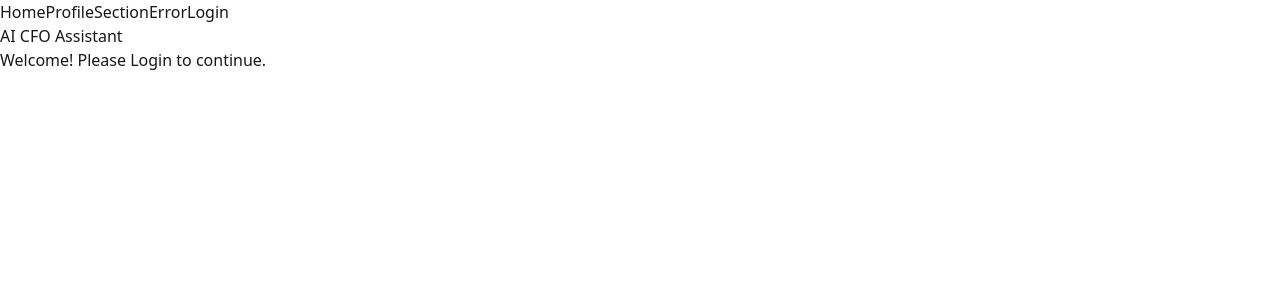
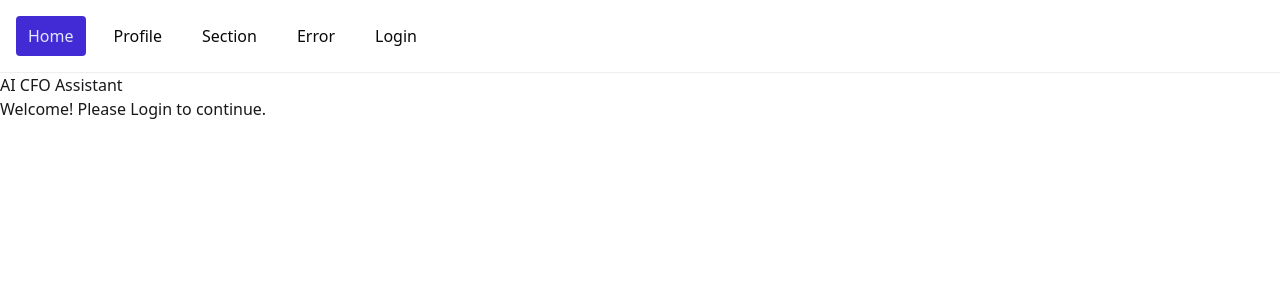
Before and after one commit to BryanTheLai/StackRAG-Frontend, a React (Vite) app: page / in a window 1280 px wide. Shown: the top 300 px of the page. Built offline with nearby package versions, Linux system fonts and the light colour scheme; no server answers.

Commit message:
Update Layout.tsx

```diff
--- a/src/components/Layout.tsx
+++ b/src/components/Layout.tsx
@@ -1,5 +1,5 @@
-import { useState, type ReactNode } from "react";
-import { Link } from "wouter";
+import { type ReactNode } from "react";
+import { Link, useLocation } from "wouter";
 
 interface LayoutProps {
   children: ReactNode;
@@ -14,23 +14,25 @@ const links = [
 ];
 
 export default function Layout({ children }: LayoutProps) {
-  const [active, setActive] = useState(links[0].link);
+  const [location] = useLocation();
 
-  const items = links.map((link) => (
-    <Link
-      key={link.label}
-      href={link.link}
-      data-active={active === link.link || undefined}
-      onClick={() => {
-        setActive(link.link);
-      }}
-    >
-      {link.label}
-    </Link>
-  ));
   return (
     <>
-      <nav>{items}</nav>
+      <nav className="flex space-x-4 p-4 bg-base-100 border-b border-base-300">
+        {links.map(({ link, label }) => (
+          <Link
+            key={label}
+            href={link}
+            className={`px-3 py-2 rounded transition-colors text-base font-medium ${
+              location === link
+                ? 'bg-primary text-primary-content'
+                : 'text-neutral hover:bg-base-200'
+            }`}
+          >
+            {label}
+          </Link>
+        ))}
+      </nav>
 
       {children}
     </>
```
